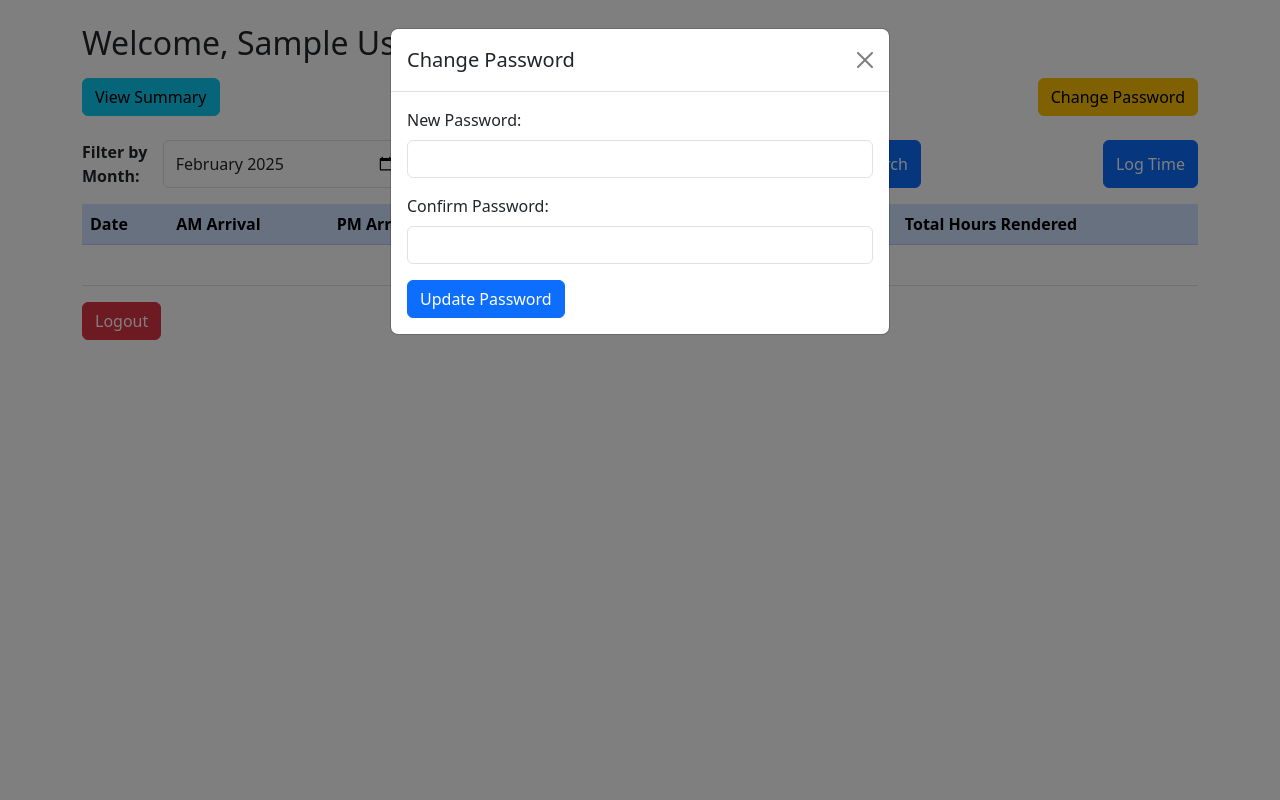
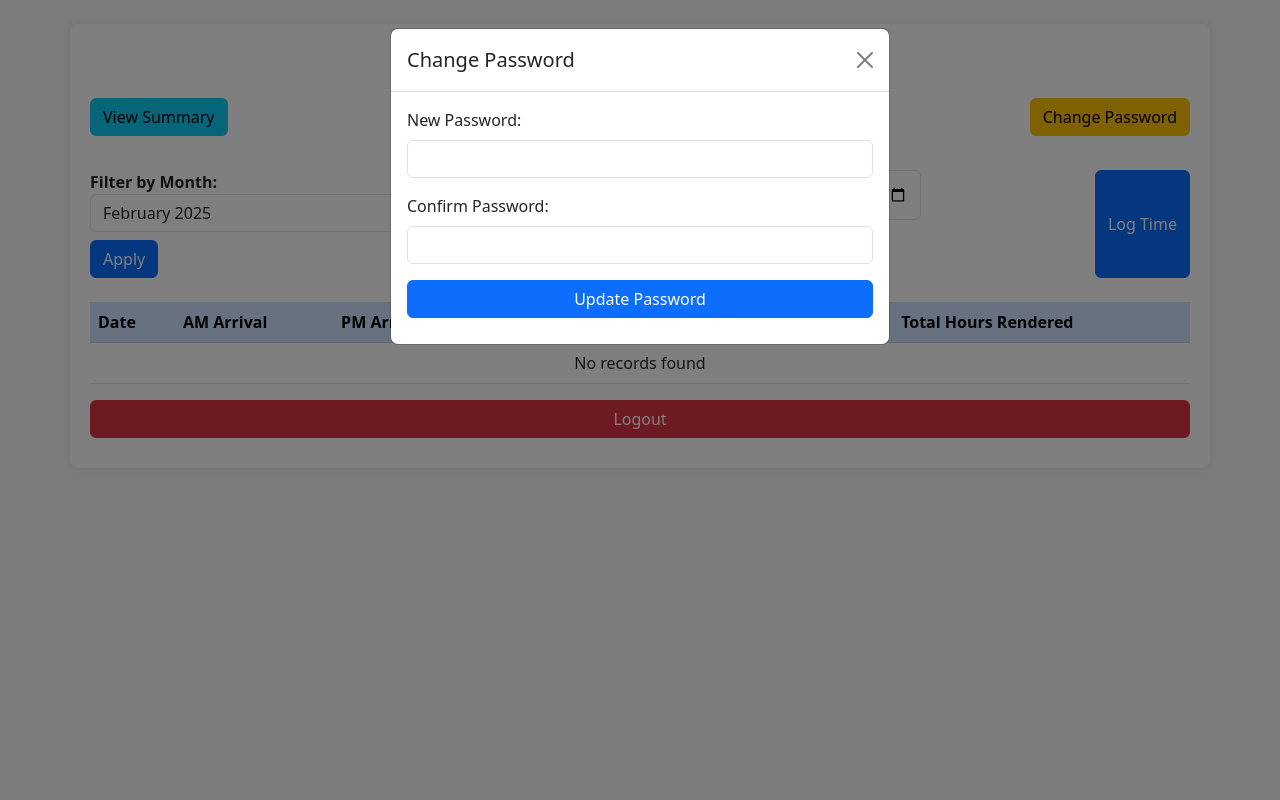
Before and after one commit to justinromera/dtr-form-system, a PHP site: page /userDashboard.php in a window 1280 px wide. Run offline with PHP 8.4, Linux system fonts and the light colour scheme; the visitor is signed in with stand-in values (Sample User, id 1); data that the repository does not hold is empty.

Commit message:
responsive

```diff
--- a/userDashboard.php
+++ b/userDashboard.php
@@ -165,30 +165,47 @@ $total_hours_all_time = calculate_total_hours($user_logs);
     <meta name="viewport" content="width=device-width, initial-scale=1.0">
     <title>User Dashboard - DTR System</title>
     <link href="https://cdn.jsdelivr.net/npm/bootstrap@5.3.0/dist/css/bootstrap.min.css" rel="stylesheet">
+    <style>
+        body {
+            background-color: #f8f9fa;
+        }
+        .container {
+            background-color: #ffffff;
+            padding: 20px;
+            border-radius: 8px;
+            box-shadow: 0 0 10px rgba(0, 0, 0, 0.1);
+        }
+        .table th, .table td {
+            vertical-align: middle;
+        }
+        .btn {
+            margin-bottom: 10px;
+        }
+    </style>
 </head>
 <body>
     <div class="container mt-4">
-        <h2 class="mb-3">Welcome, <?php echo htmlspecialchars($_SESSION['user_name']); ?>!</h2>
+        <h2 class="mb-3 text-center">Welcome, <?php echo htmlspecialchars($_SESSION['user_name']); ?>!</h2>
 
         <!-- Summary Button -->
-        <div class="mb-4 d-flex justify-content-between">
+        <div class="mb-4 d-flex justify-content-between flex-wrap">
             <button class="btn btn-info" data-bs-toggle="modal" data-bs-target="#summaryModal">View Summary</button>
             <button class="btn btn-warning" data-bs-toggle="modal" data-bs-target="#changePasswordModal">Change Password</button>
         </div>
 
         <!-- Filters: Month & Search -->
-        <div class="d-flex justify-content-between mb-3">
-            <form method="GET" class="d-flex">
+        <div class="d-flex justify-content-between mb-3 flex-wrap">
+            <form method="GET" class="d-flex flex-wrap">
                 <label class="me-2 align-self-center"><b>Filter by Month:</b></label>
-                <input type="month" name="month" class="form-control me-2" value="<?php echo $selected_month; ?>">
-                <button type="submit" class="btn btn-primary me-2">Apply</button>
+                <input type="month" name="month" class="form-control me-2 mb-2" value="<?php echo $selected_month; ?>">
+                <button type="submit" class="btn btn-primary me-2 mb-2">Apply</button>
             </form>
-            <form method="GET" class="d-flex">
+            <form method="GET" class="d-flex flex-wrap">
                 <input type="hidden" name="month" value="<?php echo $selected_month; ?>">
-                <input type="date" name="search" class="form-control me-2" value="<?php echo $search_date; ?>">
-                <button type="submit" class="btn btn-primary me-2">Search</button>
+                <input type="date" name="search" class="form-control me-2 mb-2" value="<?php echo $search_date; ?>">
+                <button type="submit" class="btn btn-primary me-2 mb-2">Search</button>
             </form>
-            <button class="btn btn-primary" data-bs-toggle="modal" data-bs-target="<?php echo $already_logged_for_day ? '#alreadyLoggedModal' : '#timeLogModal'; ?>">
+            <button class="btn btn-primary mb-2" data-bs-toggle="modal" data-bs-target="<?php echo $already_logged_for_day ? '#alreadyLoggedModal' : '#timeLogModal'; ?>">
                 Log Time
             </button>
         </div>
@@ -227,7 +244,7 @@ $total_hours_all_time = calculate_total_hours($user_logs);
             </table>
         </div>
 
-        <a href="logout.php" class="btn btn-danger">Logout</a>
+        <a href="logout.php" class="btn btn-danger w-100">Logout</a>
     </div>
 
     <!-- Change Password Modal -->
@@ -254,7 +271,7 @@ $total_hours_all_time = calculate_total_hours($user_logs);
                             <label for="confirm_password" class="form-label">Confirm Password:</label>
                             <input type="password" name="confirm_password" id="confirm_password" class="form-control" required>
                         </div>
-                        <button type="submit" name="change_password" class="btn btn-primary">Update Password</button>
+                        <button type="submit" name="change_password" class="btn btn-primary w-100">Update Password</button>
                     </form>
                 </div>
             </div>
@@ -286,7 +303,7 @@ $total_hours_all_time = calculate_total_hours($user_logs);
                                 <button type="button" class="btn btn-secondary" id="setNowButton">Now</button>
                             </div>
                         </div>
-                        <button type="submit" class="btn btn-success">Log</button>
+                        <button type="submit" class="btn btn-success w-100">Log</button>
                     </form>
                 </div>
             </div>
```
